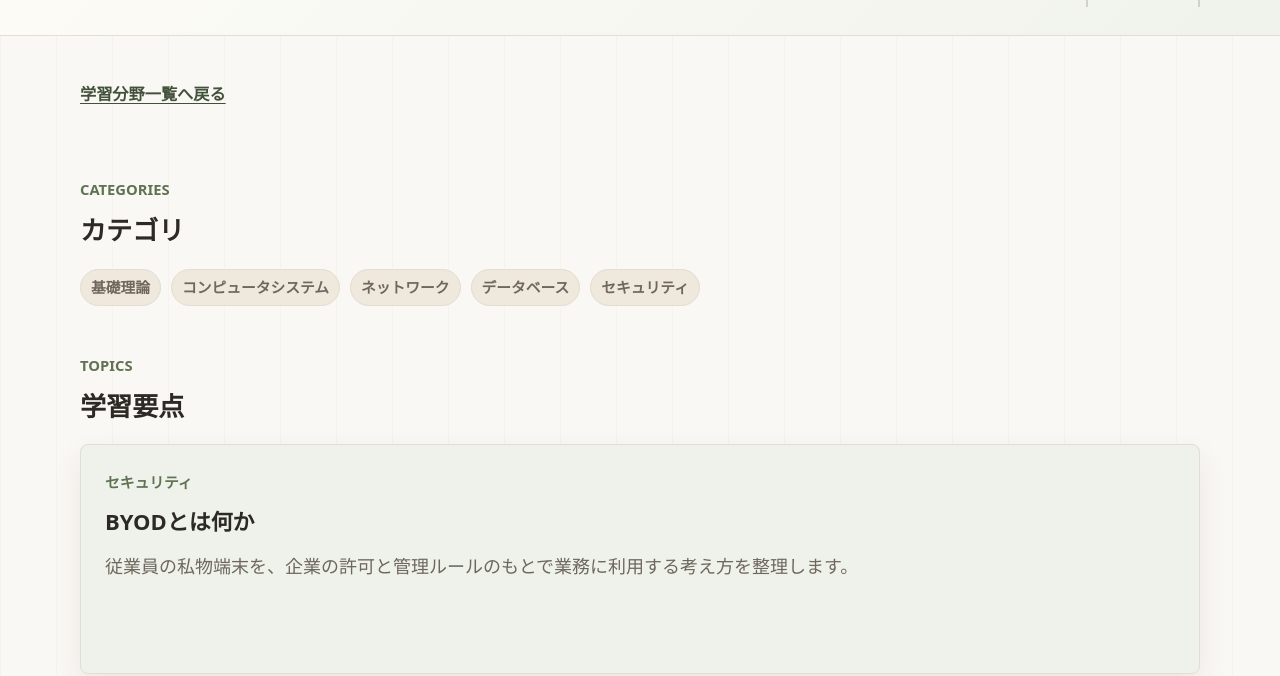
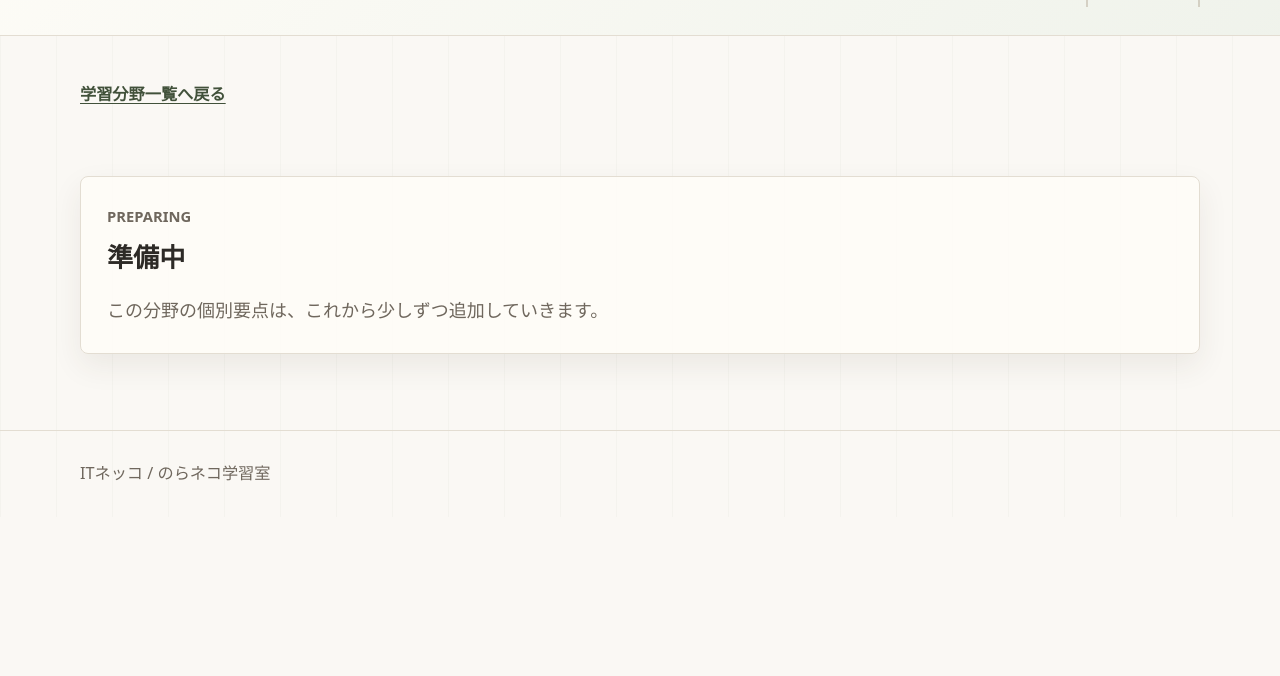
Before and after one commit to esortseld/it_nekko, a plain HTML site: page fields/technology/index.html in a window 1280 px wide. Shown: the part 305-981 px from the top of the page. After the commit the page ends 822 px from the top, so only its background shows below. Drawn offline with Linux system fonts and the light colour scheme.

Commit message:
Revert technology field pending page

```diff
--- a/fields/technology/index.html
+++ b/fields/technology/index.html
@@ -32,36 +32,10 @@
 
     <div class="container page-flow">
       <a class="back-link" href="../">学習分野一覧へ戻る</a>
-      <section aria-labelledby="technology-categories">
-        <div class="section-heading">
-          <div>
-            <p class="section-kicker">Categories</p>
-            <h2 id="technology-categories">カテゴリ</h2>
-          </div>
-        </div>
-        <div class="tag-list">
-          <span class="tag">基礎理論</span>
-          <span class="tag">コンピュータシステム</span>
-          <span class="tag">ネットワーク</span>
-          <span class="tag">データベース</span>
-          <span class="tag">セキュリティ</span>
-        </div>
-      </section>
-
-      <section aria-labelledby="technology-topics">
-        <div class="section-heading">
-          <div>
-            <p class="section-kicker">Topics</p>
-            <h2 id="technology-topics">学習要点</h2>
-          </div>
-        </div>
-        <div class="card-grid">
-          <a class="topic-card topic-card--feature" href="../../topics/byod-personal-device-use/">
-            <span class="card-label">セキュリティ</span>
-            <h3>BYODとは何か</h3>
-            <p>従業員の私物端末を、企業の許可と管理ルールのもとで業務に利用する考え方を整理します。</p>
-          </a>
-        </div>
+      <section class="empty-panel" aria-labelledby="technology-pending">
+        <p class="section-kicker">Preparing</p>
+        <h2 id="technology-pending">準備中</h2>
+        <p>この分野の個別要点は、これから少しずつ追加していきます。</p>
       </section>
     </div>
   </main>
```
